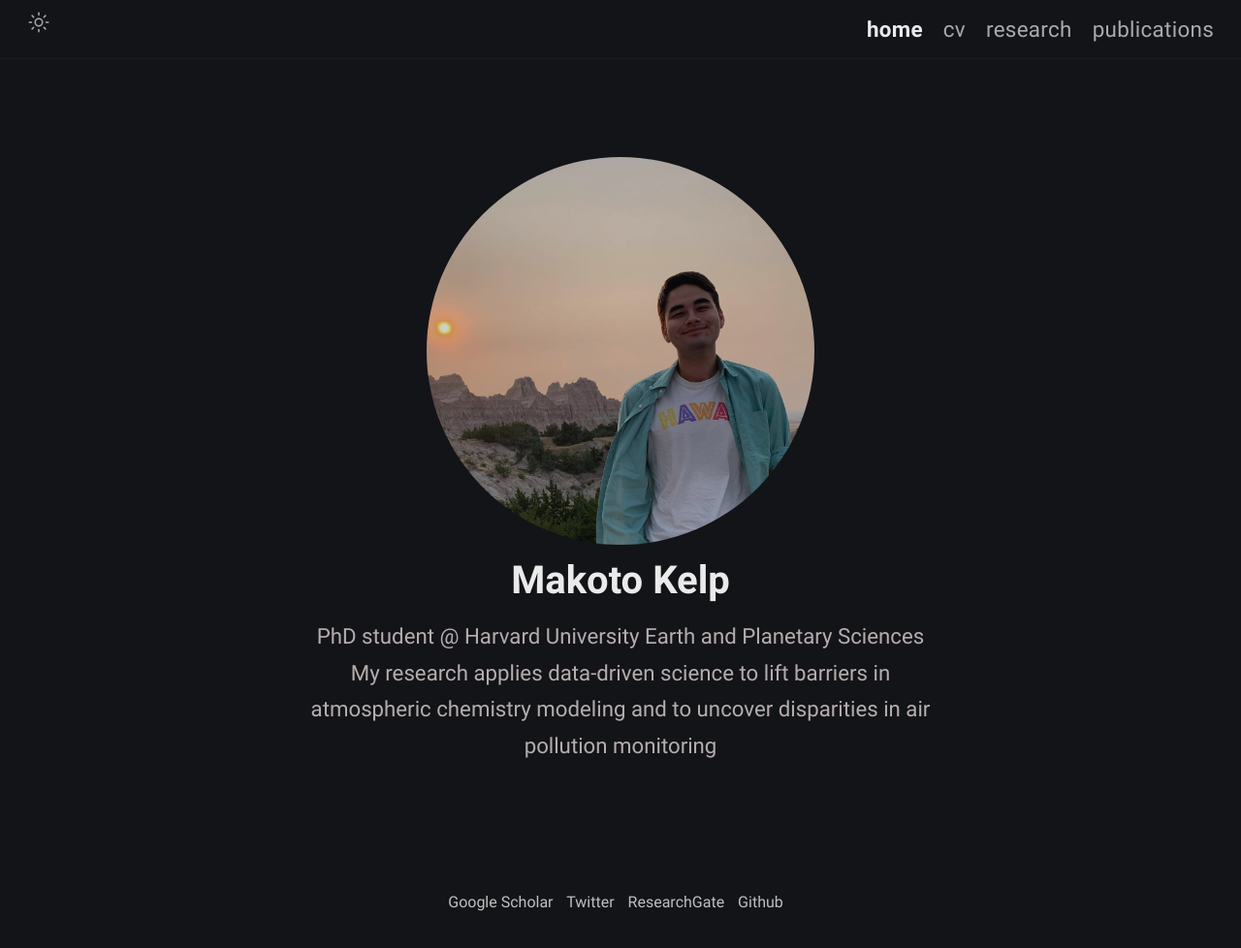
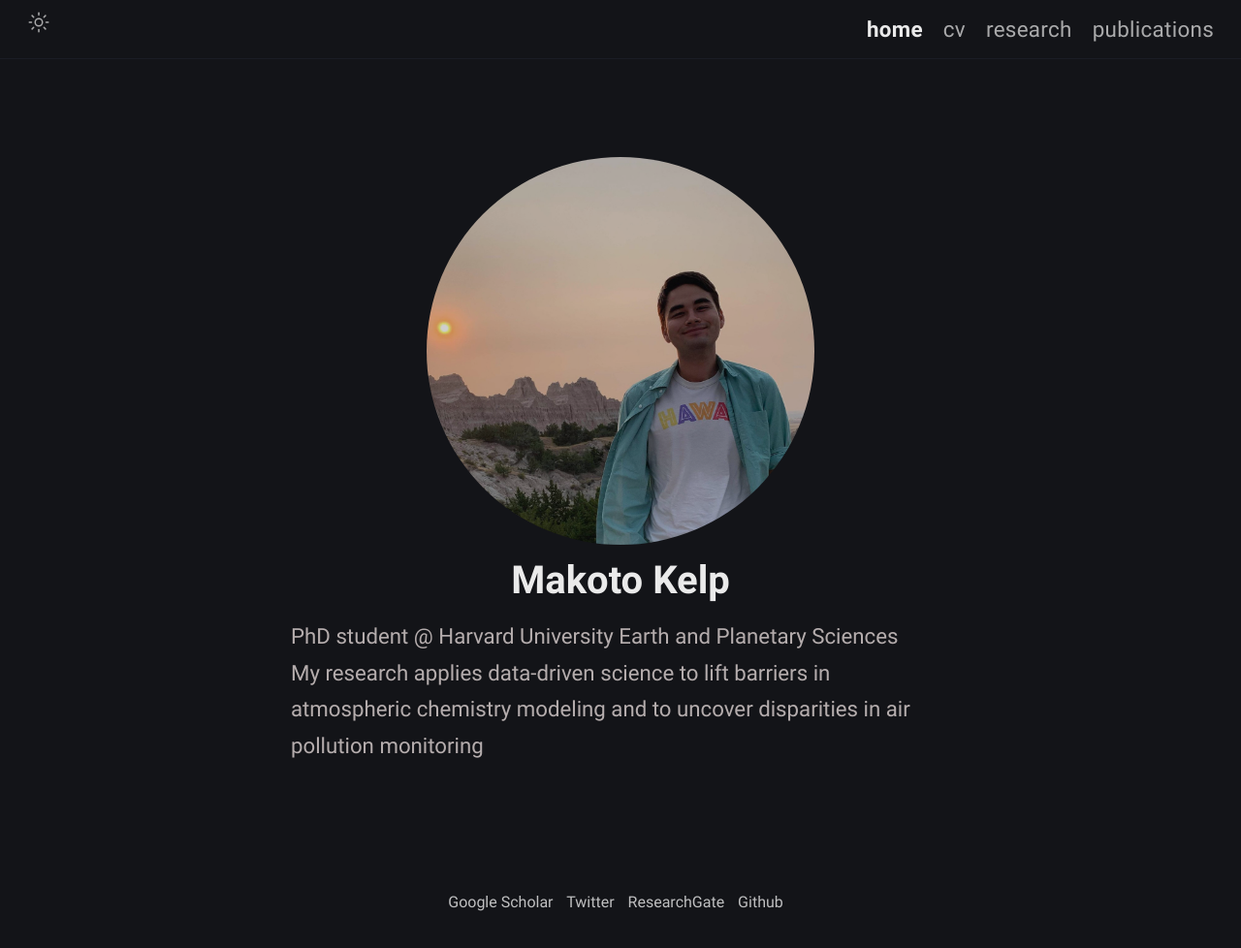
Before and after one commit to mkelp/mkelp.github.io, a Jekyll site: the page built from index.md, in a window 1280 px wide. Shown: the whole page at 97% size. Built offline with Jekyll 4.4.1, drawn with Linux system fonts in a browser that asks for light colours.

```diff
--- a/_sass/klise/_layout.scss
+++ b/_sass/klise/_layout.scss
@@ -216,7 +216,7 @@
     max-width: 900px;
     line-height: 1.688;
     font-size: 1.39em;
-    text-align: center;
+    text-align: left;
   }
 }
 
```
Also changed, not shown: research.md (+4 -1 lines).
